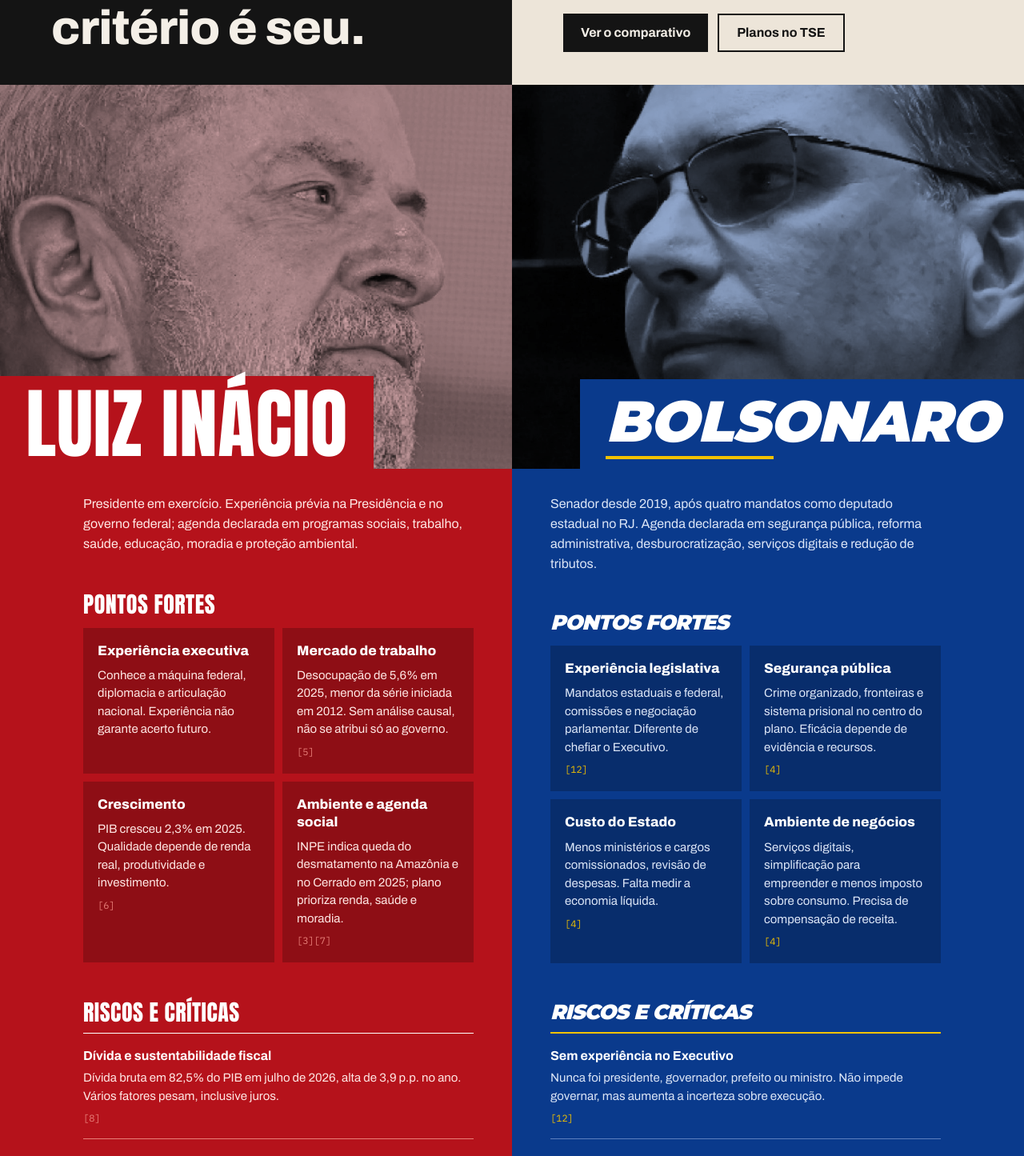
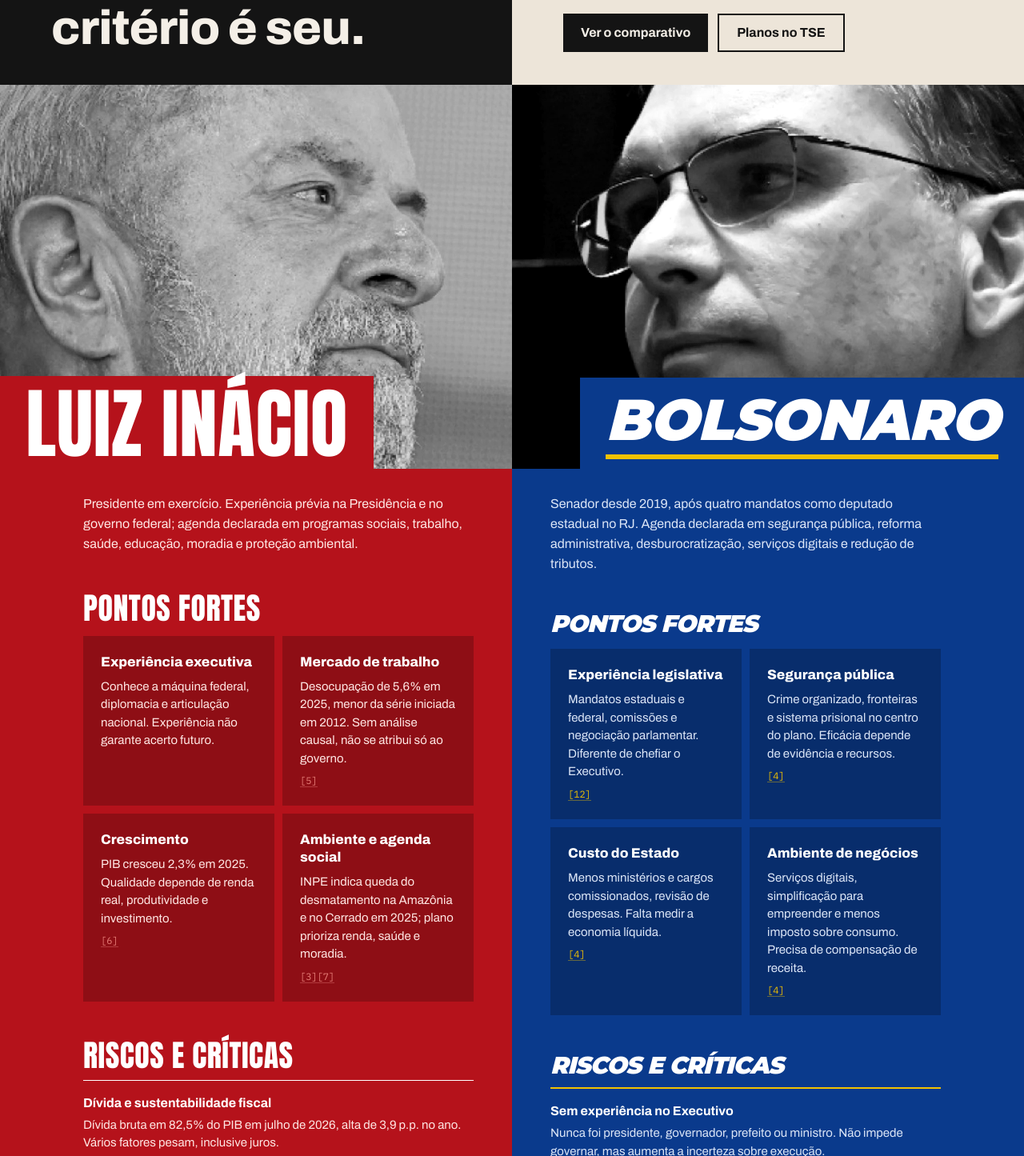
Before and after one commit to dutrathiagodev/landing-page-face-a-face, a Next.js app: page / in a window 1280 px wide. Shown: the part 905-2350 px from the top of the page at 80% size. Built offline with nearby package versions, Linux system fonts and the light colour scheme; no server answers.

Commit message:
fix: ajusta navbar translúcida, fotos em preto e branco e detalhes dos cards

```diff
--- a/src/components/layout/header.tsx
+++ b/src/components/layout/header.tsx
@@ -25,7 +25,7 @@ export function Header() {
   return (
     <header
       inert={!visible}
-      className={`fixed inset-x-0 top-0 z-50 bg-ink text-text-on-dark transition-transform duration-300 ${
+      className={`fixed inset-x-0 top-0 z-50 border-b border-paper/15 bg-ink/80 text-text-on-dark backdrop-blur-[16px] transition-transform duration-500 ${
         visible ? "translate-y-0" : "-translate-y-full"
       }`}
     >
--- a/src/components/sections/golden-rule/golden-rule.tsx
+++ b/src/components/sections/golden-rule/golden-rule.tsx
@@ -3,7 +3,7 @@ import { goldenRule } from "@/content/golden-rule";
 export function GoldenRule() {
   return (
     <section className="bg-pink">
-      <div aria-hidden="true" className="flex h-[6px]">
+      <div aria-hidden="true" className="flex h-[10px]">
         <div className="flex-1 bg-lula" />
         <div className="flex-1 bg-flavio" />
       </div>
--- a/src/components/sections/lado-a-lado/stat-card.tsx
+++ b/src/components/sections/lado-a-lado/stat-card.tsx
@@ -16,7 +16,7 @@ export function StatCard({ candidate, value, label, source }: StatData) {
   const style = styles[candidate];
 
   return (
-    <li className={`flex flex-col gap-2 border-t-4 bg-white p-5 ${style.border}`}>
+    <li className={`flex flex-col gap-2 border-t-[6px] bg-white p-5 ${style.border}`}>
       <p className={style.value}>{value}</p>
       <p className="text-small font-bold leading-[1.3] text-ink">{label}</p>
       <p className="font-mono text-caption leading-[1.5] text-muted">{source}</p>
--- a/src/components/sections/perfis/profile-panel.tsx
+++ b/src/components/sections/perfis/profile-panel.tsx
@@ -5,10 +5,9 @@ const styles = {
   lula: {
     panel: "bg-lula text-lula-tint",
     pad: "md:pl-[104px] md:pr-12",
-    tint: "bg-lula/30",
     plate:
       "bg-lula left-0 font-lula text-[clamp(56px,8vw,96px)] leading-[0.92] tracking-[0.5px] text-white",
-    heading: "font-lula text-[28px] leading-none tracking-[0.5px] text-white",
+    heading: "font-lula text-[38px] leading-none tracking-[0.5px] text-white",
     card: "bg-lula-dark",
     divider: "border-lula-line",
     rule: "border-white border-b",
@@ -17,11 +16,10 @@ const styles = {
   flavio: {
     panel: "bg-flavio text-flavio-tint",
     pad: "md:pl-12 md:pr-[104px]",
-    tint: "bg-flavio/45",
     plate:
       "bg-flavio right-0 font-flavio text-[clamp(44px,6vw,72px)] font-black italic leading-none tracking-[-1px] text-white",
     heading:
-      "font-flavio text-[26px] font-black italic leading-none tracking-[-1px] text-white",
+      "font-flavio text-[30px] font-black italic leading-none tracking-[-1px] text-white",
     card: "bg-flavio-dark",
     divider: "border-flavio-line",
     rule: "border-flavio-accent border-b-2",
@@ -30,10 +28,20 @@ const styles = {
 };
 
 function Ref({ value, className }: { value: string; className: string }) {
-  if (!value) return null;
+  const numbers = value.match(/\[\d+\]/g);
+  if (!numbers) return null;
+
   return (
     <p className={`mt-2 font-mono text-caption leading-[1.5] ${className}`}>
-      {value}
+      {numbers.map((number) => (
+        <a
+          key={number}
+          href="#fontes"
+          className="border-b border-current/40 hover:border-current"
+        >
+          {number}
+        </a>
+      ))}
     </p>
   );
 }
@@ -46,7 +54,7 @@ function Card({
   tone: (typeof styles)["lula"];
 }) {
   return (
-    <li className={`flex min-h-[160px] flex-col p-[18px] ${tone.card}`}>
+    <li className={`flex min-h-[196px] flex-col p-[22px] ${tone.card}`}>
       <h4 className="text-card font-extrabold leading-[1.3] text-white">
         {item.title}
       </h4>
@@ -68,18 +76,14 @@ export function ProfilePanel({ profile }: { profile: ProfileData }) {
           alt={profile.image.alt}
           fill
           sizes="(min-width: 768px) 50vw, 100vw"
-          className="object-cover object-top"
-        />
-        <div
-          aria-hidden="true"
-          className={`absolute inset-0 mix-blend-multiply ${tone.tint}`}
+          className="object-cover object-[center_30%] grayscale contrast-[1.1]"
         />
         <h3
           className={`absolute bottom-0 px-6 pb-3 pt-4 uppercase md:px-8 ${tone.plate}`}
         >
           {profile.name}
           {isFlavio && (
-            <span className="mt-2 block h-1 w-[min(210px,60%)] bg-flavio-accent" />
+            <span className="mt-2 block h-[6px] w-full bg-flavio-accent" />
           )}
         </h3>
       </div>
--- a/src/components/sections/perguntas/question-list.tsx
+++ b/src/components/sections/perguntas/question-list.tsx
@@ -8,7 +8,7 @@ const borders = {
 export function QuestionList({ candidate, questions }: QuestionListData) {
   return (
     <ol
-      className={`flex list-decimal flex-col gap-3 border-t-4 bg-white py-6 pl-12 pr-6 text-body leading-[1.5] text-ink marker:text-ink ${borders[candidate]}`}
+      className={`flex list-decimal flex-col gap-3 border-t-[6px] bg-white py-6 pl-12 pr-6 text-body leading-[1.5] text-ink marker:text-ink ${borders[candidate]}`}
     >
       {questions.map((question) => (
         <li key={question}>{question}</li>
```
